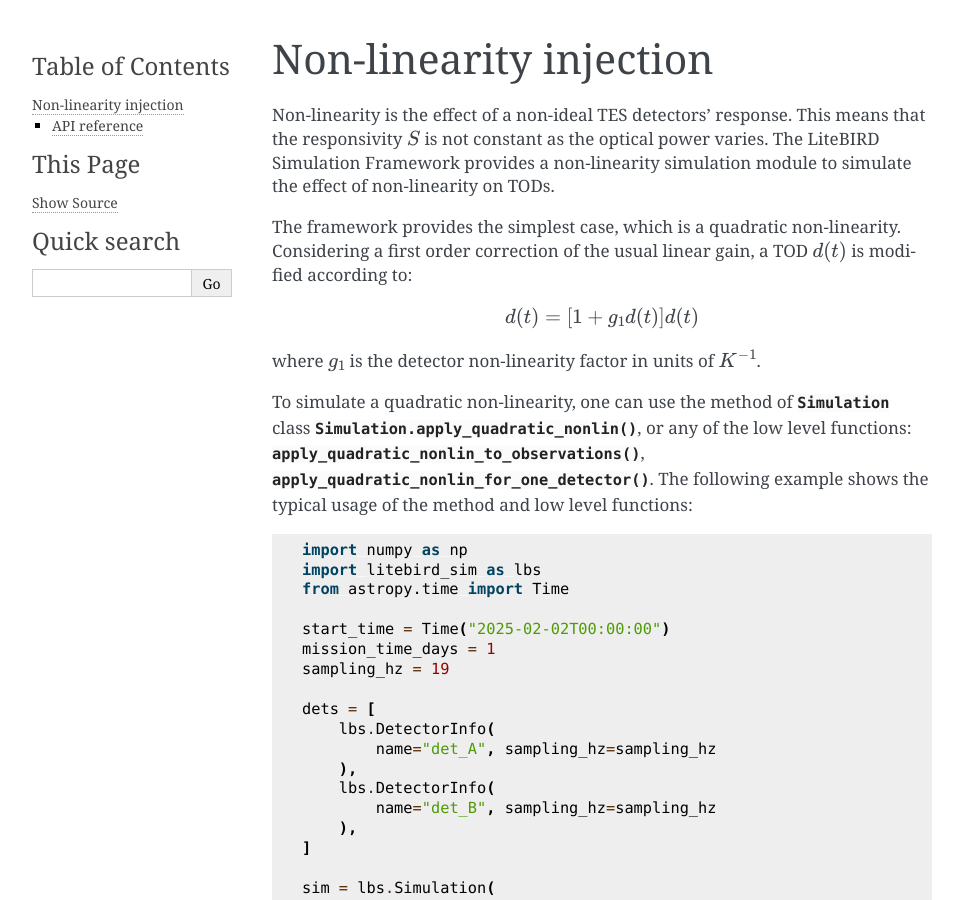
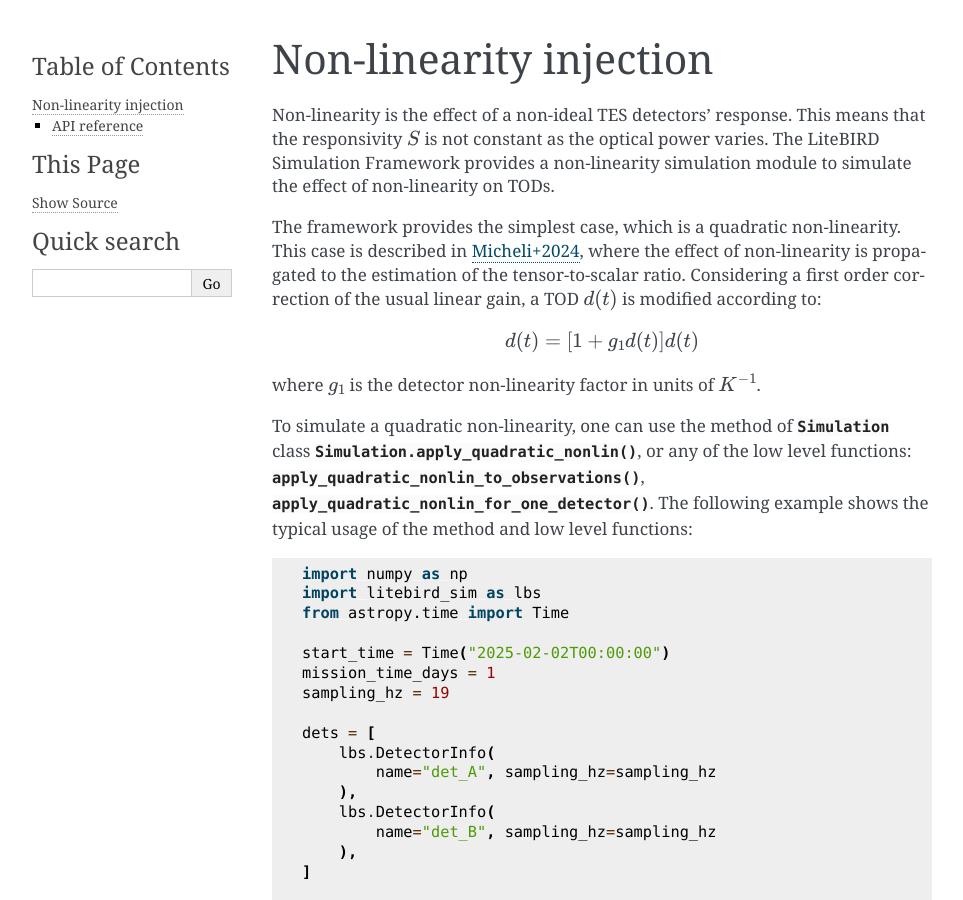
Before and after one commit to litebird/litebird_sim, a Sphinx documentation site: the page built from docs/source/non_linearity.rst, in a window 1280 px wide and 900 px high. Shown: the whole window, without its empty margins (148-1111 px from the left). Built offline with Sphinx 7.4.7, drawn with Linux system fonts in a browser that asks for light colours.

Commit message:
Add reference for nonlinearity

```diff
--- a/docs/source/non_linearity.rst
+++ b/docs/source/non_linearity.rst
@@ -5,15 +5,17 @@ Non-linearity is the effect of a non-ideal TES detectors' response. This means t
 The LiteBIRD Simulation Framework provides a non-linearity simulation module to simulate the effect of non-linearity on TODs.
 
 The framework provides the simplest case, which is a quadratic non-linearity.
+This case is described in `Micheli+2024 <https://arxiv.org/pdf/2407.15294>`_, where the effect of non-linearity is propagated to the estimation of the tensor-to-scalar ratio.
 Considering a first order correction of the usual linear gain, a TOD :math:`d(t)` is modified according to:
 
 .. math::
     d(t) = [1+g_1 d(t)] d(t)
 
-
 where :math:`g_1` is the detector non-linearity factor in units of :math:`K^{-1}`.
 
-To simulate a quadratic non-linearity, one can use the method of :class:`.Simulation` class :meth:`.Simulation.apply_quadratic_nonlin()`, or any of the low level functions: :func:`.apply_quadratic_nonlin_to_observations()`, :func:`.apply_quadratic_nonlin_for_one_detector()`. The following example shows the typical usage of the method and low level functions:
+To simulate a quadratic non-linearity, one can use the method of :class:`.Simulation` class :meth:`.Simulation.apply_quadratic_nonlin()`,
+or any of the low level functions: :func:`.apply_quadratic_nonlin_to_observations()`, :func:`.apply_quadratic_nonlin_for_one_detector()`.
+The following example shows the typical usage of the method and low level functions:
 
 
 .. code-block:: python
```
